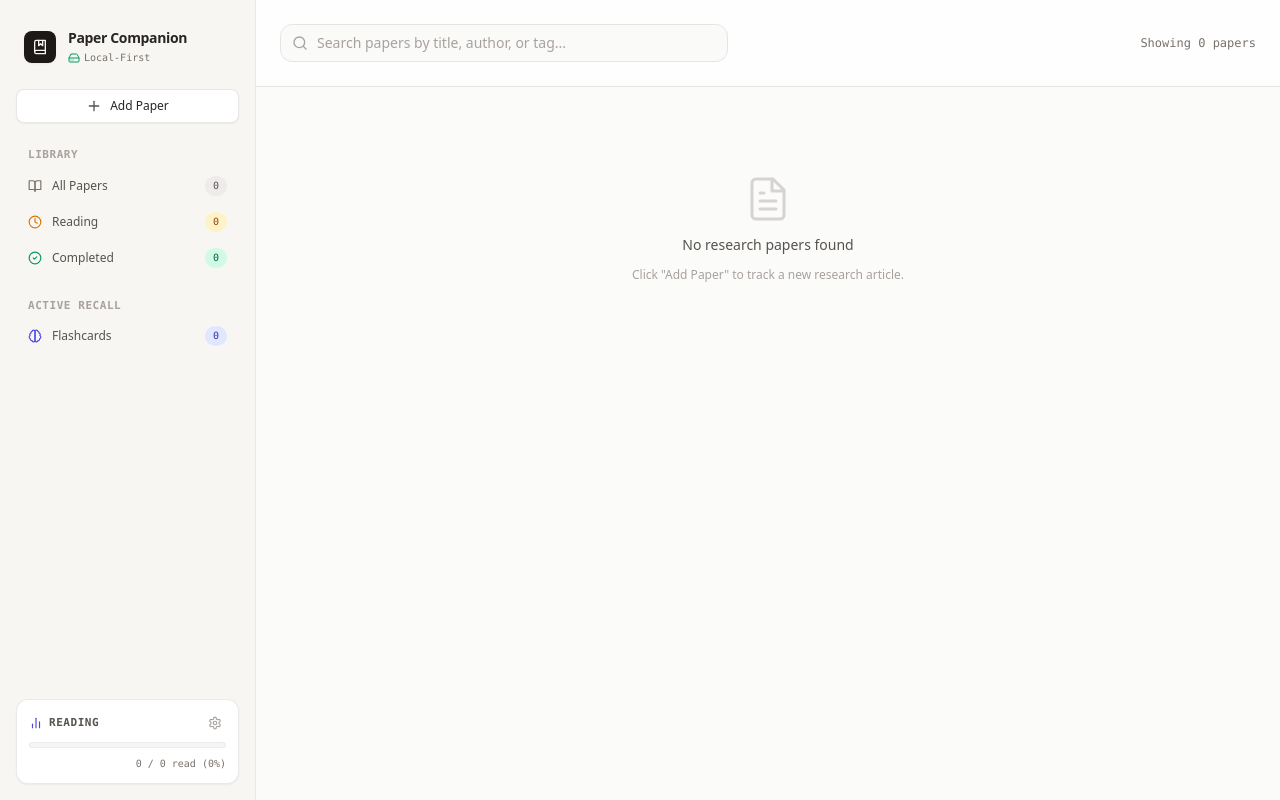
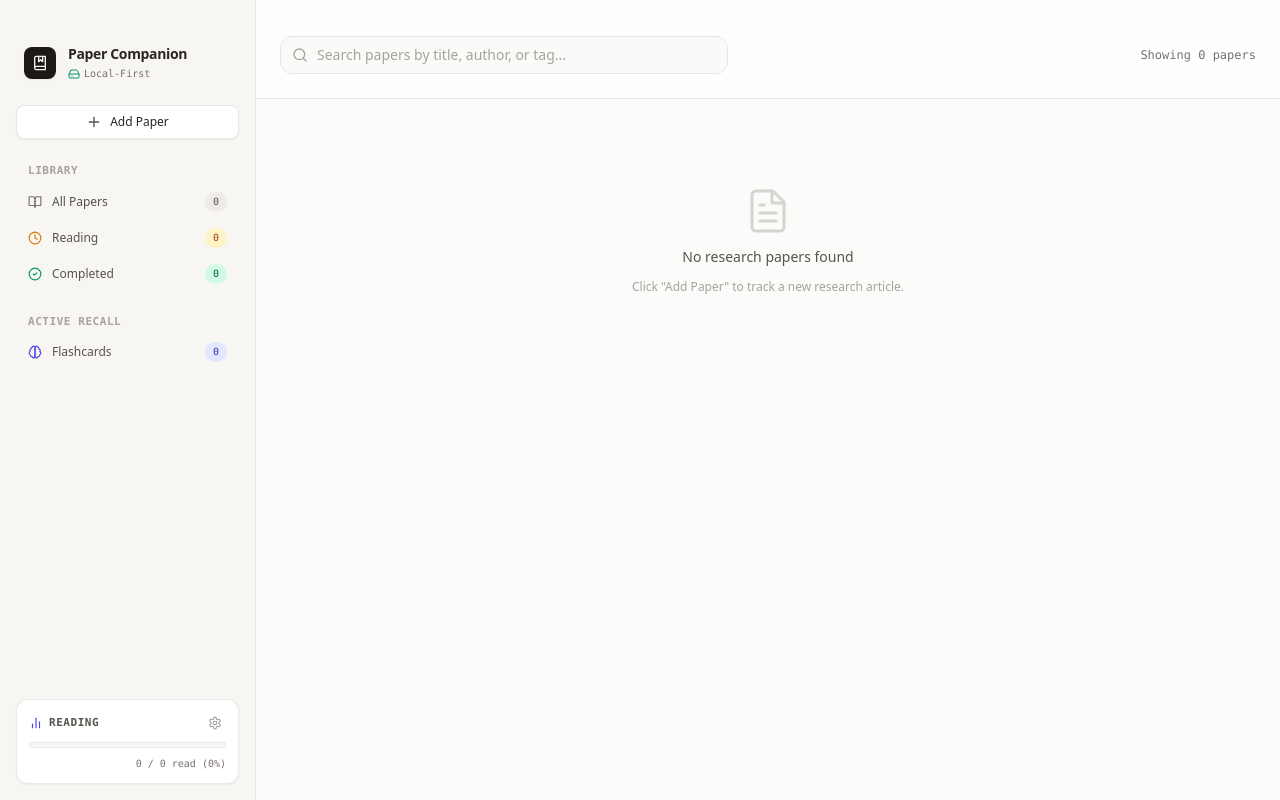
Before and after one commit to allenjamesvinoy/hobby-agent, a React (Vite) app in the folder apps/desktop_app_local_first_resear/: page / in a window 1280 px wide. Built offline with nearby package versions, Linux system fonts and the light colour scheme; the HTML template or start-up script is replaced by a standard one.

Commit message:
feat: autonomous implementation for '[Feature] apps/desktop_app_local_first_resear - right now the app is not movable in minimize mode on Mac'

```diff
--- a/apps/desktop_app_local_first_resear/electron/main.js
+++ b/apps/desktop_app_local_first_resear/electron/main.js
@@ -8,6 +8,7 @@ function createWindow() {
     minWidth: 900,
     minHeight: 600,
     titleBarStyle: 'hiddenInset',
+    trafficLightPosition: { x: 14, y: 14 },
     backgroundColor: '#0f172a',
     webPreferences: {
       nodeIntegration: false,
--- a/apps/desktop_app_local_first_resear/src/components/PaperDetail.jsx
+++ b/apps/desktop_app_local_first_resear/src/components/PaperDetail.jsx
@@ -142,15 +142,15 @@ export default function PaperDetail({
   return (
     <div className="flex-1 flex flex-col bg-[#fbfbfa] overflow-hidden">
       {/* Top Header */}
-      <div className="p-4 px-6 border-b border-stone-200 flex items-center justify-between bg-white/80 backdrop-blur-sm">
+      <div className="p-4 pt-8 px-6 border-b border-stone-200 flex items-center justify-between bg-white/80 backdrop-blur-sm drag-region">
         <button
           onClick={onBack}
-          className="flex items-center gap-2 text-xs font-medium text-stone-500 hover:text-stone-800 transition-colors px-2 py-1.5 rounded-md hover:bg-stone-100"
+          className="no-drag flex items-center gap-2 text-xs font-medium text-stone-500 hover:text-stone-800 transition-colors px-2 py-1.5 rounded-md hover:bg-stone-100"
         >
           <ArrowLeft className="w-4 h-4" /> Back to Papers
         </button>
 
-        <div className="flex items-center gap-3">
+        <div className="flex items-center gap-3 no-drag">
           {(paper.pdfUrl || paper.pdfFile) && (
             <button
               onClick={() => onOpenPdf(paper)}
--- a/apps/desktop_app_local_first_resear/src/components/PaperList.jsx
+++ b/apps/desktop_app_local_first_resear/src/components/PaperList.jsx
@@ -55,8 +55,8 @@ export default function PaperList({
   return (
     <div className="flex-1 flex flex-col bg-[#fbfbfa] overflow-hidden">
       {/* Top Search & Filter Bar */}
-      <div className="p-6 border-b border-stone-200 flex items-center justify-between gap-4 bg-white/80 backdrop-blur-sm">
-        <div className="relative flex-1 max-w-md">
+      <div className="p-6 pt-9 border-b border-stone-200 flex items-center justify-between gap-4 bg-white/80 backdrop-blur-sm drag-region">
+        <div className="relative flex-1 max-w-md no-drag">
           <Search className="w-4 h-4 absolute left-3 top-1/2 -translate-y-1/2 text-stone-400" />
           <input
             type="text"
@@ -66,7 +66,7 @@ export default function PaperList({
             className="w-full bg-stone-50 border border-stone-200 rounded-xl pl-9 pr-4 py-2 text-sm text-stone-800 placeholder-stone-400 focus:outline-none focus:border-stone-400 focus:bg-white transition-all"
           />
         </div>
-        <div className="text-xs text-stone-500 font-mono">
+        <div className="text-xs text-stone-500 font-mono select-none">
           Showing {filtered.length} paper{filtered.length !== 1 ? 's' : ''}
         </div>
       </div>
--- a/apps/desktop_app_local_first_resear/src/components/Sidebar.jsx
+++ b/apps/desktop_app_local_first_resear/src/components/Sidebar.jsx
@@ -26,10 +26,10 @@ export default function Sidebar({
   const readingCount = papers.filter((p) => p.status === 'Reading').length;
 
   return (
-    <aside className="w-64 bg-[#f7f6f3] border-r border-stone-200/80 flex flex-col justify-between p-4 select-none pt-7">
+    <aside className="w-64 bg-[#f7f6f3] border-r border-stone-200/80 flex flex-col justify-between p-4 select-none pt-9 drag-region">
       <div className="space-y-6">
         {/* Header App Title */}
-        <div className="flex items-center space-x-3 px-2">
+        <div className="flex items-center space-x-3 px-2 pt-2">
           <div className="w-8 h-8 rounded-lg bg-stone-900 flex items-center justify-center shadow-sm text-white font-serif font-bold text-base">
             <BookMarked className="w-4 h-4 text-stone-100" />
           </div>
@@ -44,7 +44,7 @@ export default function Sidebar({
         {/* Add Paper Button */}
         <button
           onClick={onNewPaper}
-          className="w-full flex items-center justify-center gap-2 bg-white hover:bg-stone-50 text-stone-800 font-medium py-2 px-4 rounded-lg text-xs border border-stone-200/90 shadow-sm transition-all hover:border-stone-300 active:scale-[0.98]"
+          className="no-drag w-full flex items-center justify-center gap-2 bg-white hover:bg-stone-50 text-stone-800 font-medium py-2 px-4 rounded-lg text-xs border border-stone-200/90 shadow-sm transition-all hover:border-stone-300 active:scale-[0.98]"
         >
           <Plus className="w-4 h-4 text-stone-600" /> Add Paper
         </button>
@@ -59,7 +59,7 @@ export default function Sidebar({
               setActiveTab('papers');
               setFilterStatus('All');
             }}
-            className={`w-full flex items-center justify-between px-3 py-1.5 rounded-md text-xs font-medium transition-colors ${
+            className={`no-drag w-full flex items-center justify-between px-3 py-1.5 rounded-md text-xs font-medium transition-colors ${
               activeTab === 'papers' && filterStatus === 'All'
                 ? 'bg-stone-200/70 text-stone-900 font-semibold'
                 : 'text-stone-600 hover:bg-stone-200/40 hover:text-stone-900'
@@ -78,7 +78,7 @@ export default function Sidebar({
               setActiveTab('papers');
               setFilterStatus('Reading');
             }}
-            className={`w-full flex items-center justify-between px-3 py-1.5 rounded-md text-xs font-medium transition-colors ${
+            className={`no-drag w-full flex items-center justify-between px-3 py-1.5 rounded-md text-xs font-medium transition-colors ${
               activeTab === 'papers' && filterStatus === 'Reading'
                 ? 'bg-stone-200/70 text-stone-900 font-semibold'
                 : 'text-stone-600 hover:bg-stone-200/40 hover:text-stone-900'
@@ -97,7 +97,7 @@ export default function Sidebar({
               setActiveTab('papers');
               setFilterStatus('Completed');
             }}
-            className={`w-full flex items-center justify-between px-3 py-1.5 rounded-md text-xs font-medium transition-colors ${
+            className={`no-drag w-full flex items-center justify-between px-3 py-1.5 rounded-md text-xs font-medium transition-colors ${
               activeTab === 'papers' && filterStatus === 'Completed'
                 ? 'bg-stone-200/70 text-stone-900 font-semibold'
                 : 'text-stone-600 hover:bg-stone-200/40 hover:text-stone-900'
@@ -119,7 +119,7 @@ export default function Sidebar({
           </p>
           <button
             onClick={() => setActiveTab('flashcards')}
-            className={`w-full flex items-center justify-between px-3 py-1.5 rounded-md text-xs font-medium transition-colors ${
+            className={`no-drag w-full flex items-center justify-between px-3 py-1.5 rounded-md text-xs font-medium transition-colors ${
               activeTab === 'flashcards'
                 ? 'bg-stone-200/70 text-stone-900 font-semibold'
                 : 'text-stone-600 hover:bg-stone-200/40 hover:text-stone-900'
@@ -136,7 +136,7 @@ export default function Sidebar({
       </div>
 
       {/* Bottom Stats & Settings Widget */}
-      <div className="space-y-2">
+      <div className="space-y-2 no-drag">
         <div className="bg-white rounded-xl p-3 border border-stone-200/80 shadow-sm space-y-2">
           <div className="flex items-center justify-between text-xs font-semibold text-stone-700">
             <span className="flex items-center gap-1.5 text-stone-600 text-[11px] font-mono uppercase tracking-wider">
--- a/apps/desktop_app_local_first_resear/src/index.css
+++ b/apps/desktop_app_local_first_resear/src/index.css
@@ -1,6 +1,22 @@
 @tailwind base;
 @tailwind components;
 @tailwind utilities;
+
+.drag-region {
+  -webkit-app-region: drag;
+}
+
+.no-drag,
+.drag-region button,
+.drag-region input,
+.drag-region select,
+.drag-region textarea,
+.drag-region a,
+.drag-region label,
+.drag-region [role="button"],
+.drag-region [tabindex] {
+  -webkit-app-region: no-drag;
+}
 
 @keyframes cardFlip {
   from { transform: rotateY(0deg); }
```
